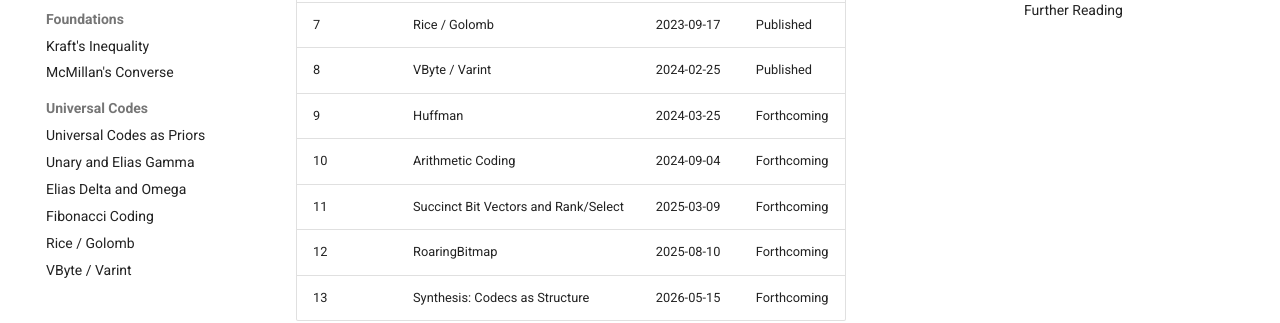
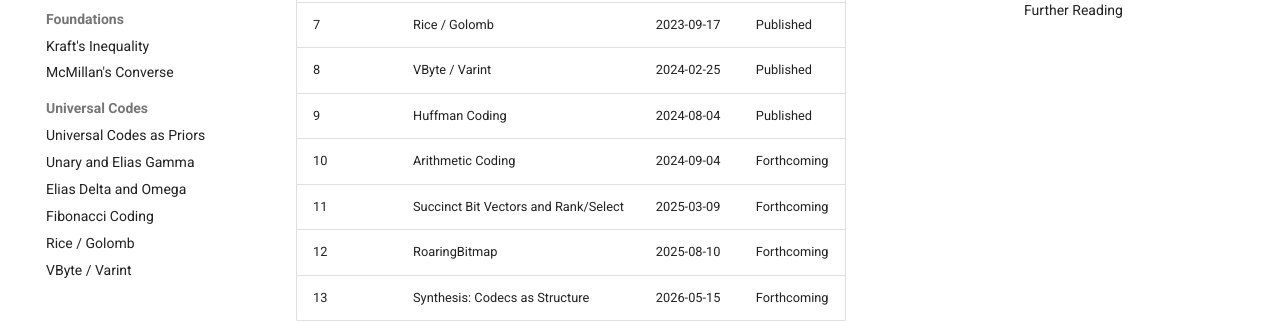
Before and after one commit to queelius/wire-formats, an MkDocs documentation site: the page built from docs/about.md, in a window 1280 px wide and 900 px high, scrolled down 539 px. Shown: the part 152-475 px from the top of the window. Built offline with MkDocs 1.6.1 and Material for MkDocs 9.7.7, drawn with Linux system fonts in a browser that asks for light colours.

Commit message:
docs(about): mark post 9 (Huffman) as Published
Co-Authored-By: Claude Opus 4.7 (1M context) <noreply@anthropic.com>

```diff
--- a/docs/about.md
+++ b/docs/about.md
@@ -19,7 +19,7 @@ The series is planned for 13 posts spanning 2020 through 2026, roughly 2 posts p
 | 6 | Fibonacci Coding | 2023-04-23 | Published |
 | 7 | Rice / Golomb | 2023-09-17 | Published |
 | 8 | VByte / Varint | 2024-02-25 | Published |
-| 9 | Huffman | 2024-03-25 | Forthcoming |
+| 9 | Huffman Coding | 2024-08-04 | Published |
 | 10 | Arithmetic Coding | 2024-09-04 | Forthcoming |
 | 11 | Succinct Bit Vectors and Rank/Select | 2025-03-09 | Forthcoming |
 | 12 | RoaringBitmap | 2025-08-10 | Forthcoming |
```
